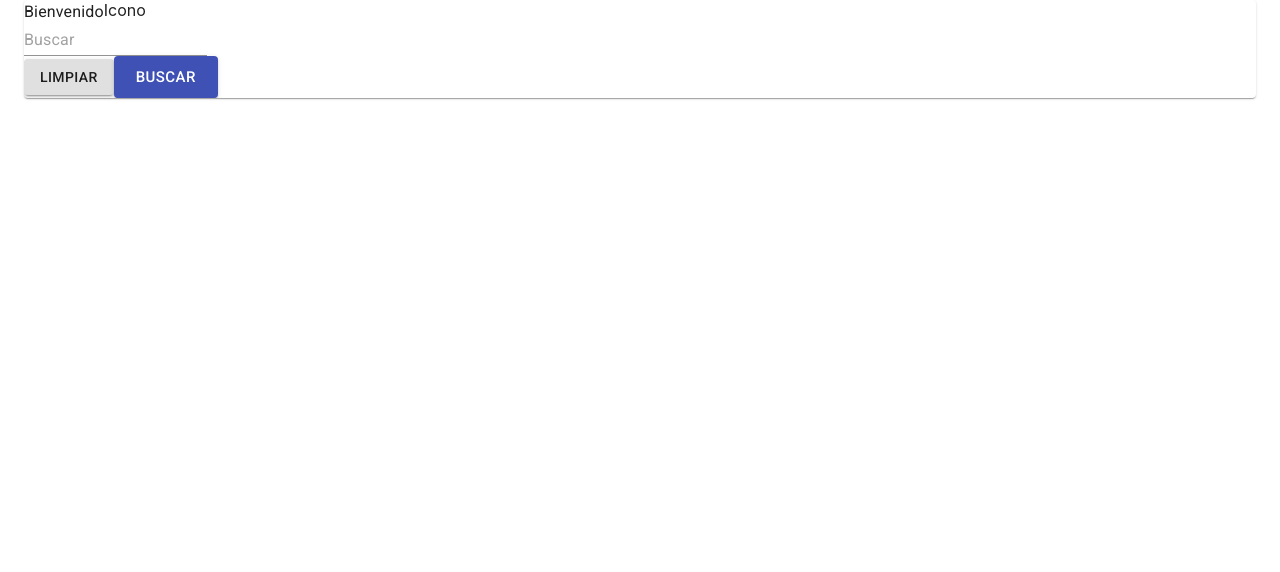
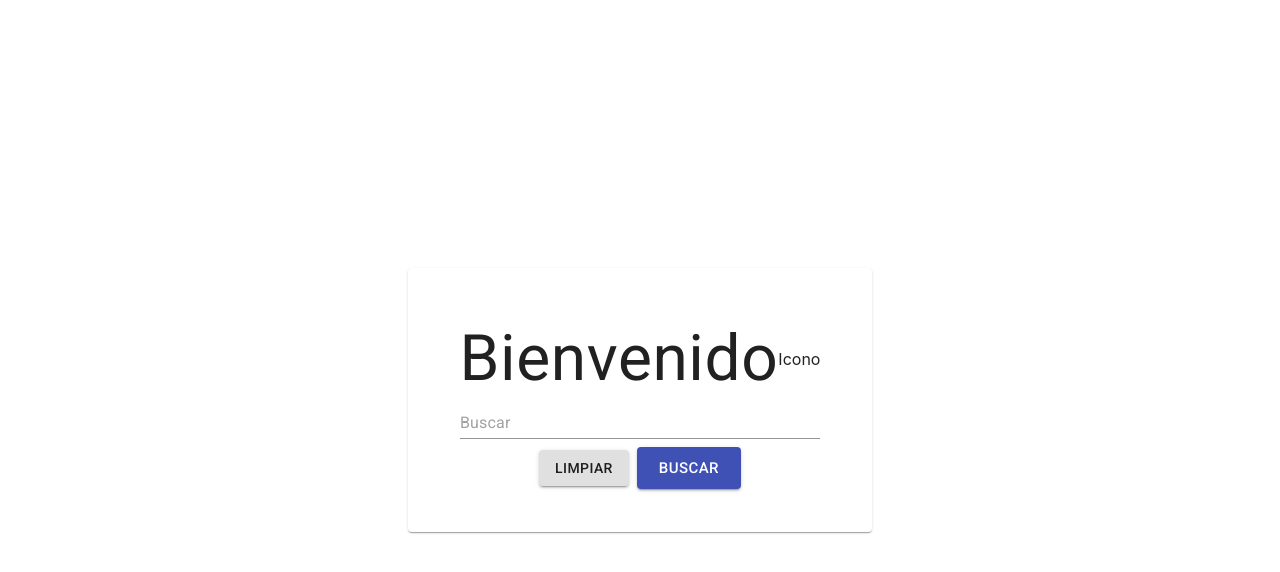
Before and after one commit to djgarciac/movies-react-project, a React (Create React App) app: page / in a window 1280 px wide. Shown: the top 572 px of the page. Built offline with nearby package versions, Linux system fonts and the light colour scheme.

Commit message:
Aplicando estilos a home

```diff
--- a/src/pages/Home/index.js
+++ b/src/pages/Home/index.js
@@ -7,9 +7,11 @@ import {
   TextField,
   Button
 } from '@material-ui/core';
+import styles from './style';
 
 const Home = () => {
   const [searchText, setSearchText] = useState('');
+  const classes = styles();
 
   const handleSearchTextChange = (event) => {
     setSearchText(event.target.value);
@@ -20,11 +22,11 @@ const Home = () => {
   const handleSearchTextClick = () => {};
 
   return (
-    <Container>
-      <Card>
-        <Grid container>
+    <Container className={classes.container}>
+      <Card className={classes.cardContainer}>
+        <Grid container className={classes.titleGridContainer}>
           <Grid>
-            <Typography>Bienvenido</Typography>
+            <Typography className={classes.title}>Bienvenido</Typography>
           </Grid>
           <Grid>
             <label>Icono</label>
@@ -34,10 +36,11 @@ const Home = () => {
         <TextField
           value={searchText}
           placeholder="Buscar"
+          className={classes.textFieldSearch}
           onChange={handleSearchTextChange}
         />
 
-        <Grid>
+        <Grid className={classes.buttonsContainer}>
           <Button
             variant="contained"
             onClick={handleCleanTextClick}
@@ -49,6 +52,7 @@ const Home = () => {
             color="primary"
             size="large"
             onClick={handleSearchTextClick}
+            className={classes.searchButton}
           >
             Buscar
           </Button>
--- /dev/null
+++ b/src/pages/Home/style.js
@@ -0,0 +1,37 @@
+import { makeStyles } from '@material-ui/styles';
+
+const centeredStyleObj = {
+  display: 'flex',
+  alignItems: 'center',
+  justifyContent: 'center'
+};
+
+export default makeStyles({
+  container: {
+    height: '100vh',
+    flexDirection: 'column',
+    ...centeredStyleObj
+  },
+  cardContainer: {
+    flexDirection: 'column',
+    width: 400,
+    height: 200,
+    padding: '2rem',
+    ...centeredStyleObj
+  },
+  title: {
+    fontSize: '4rem'
+  },
+  titleGridContainer: {
+    ...centeredStyleObj
+  },
+  textFieldSearch: {
+    width: '90%'
+  },
+  buttonsContainer: {
+    marginTop: '.5rem'
+  },
+  searchButton: {
+    marginLeft: '.5rem'
+  }
+});
```
